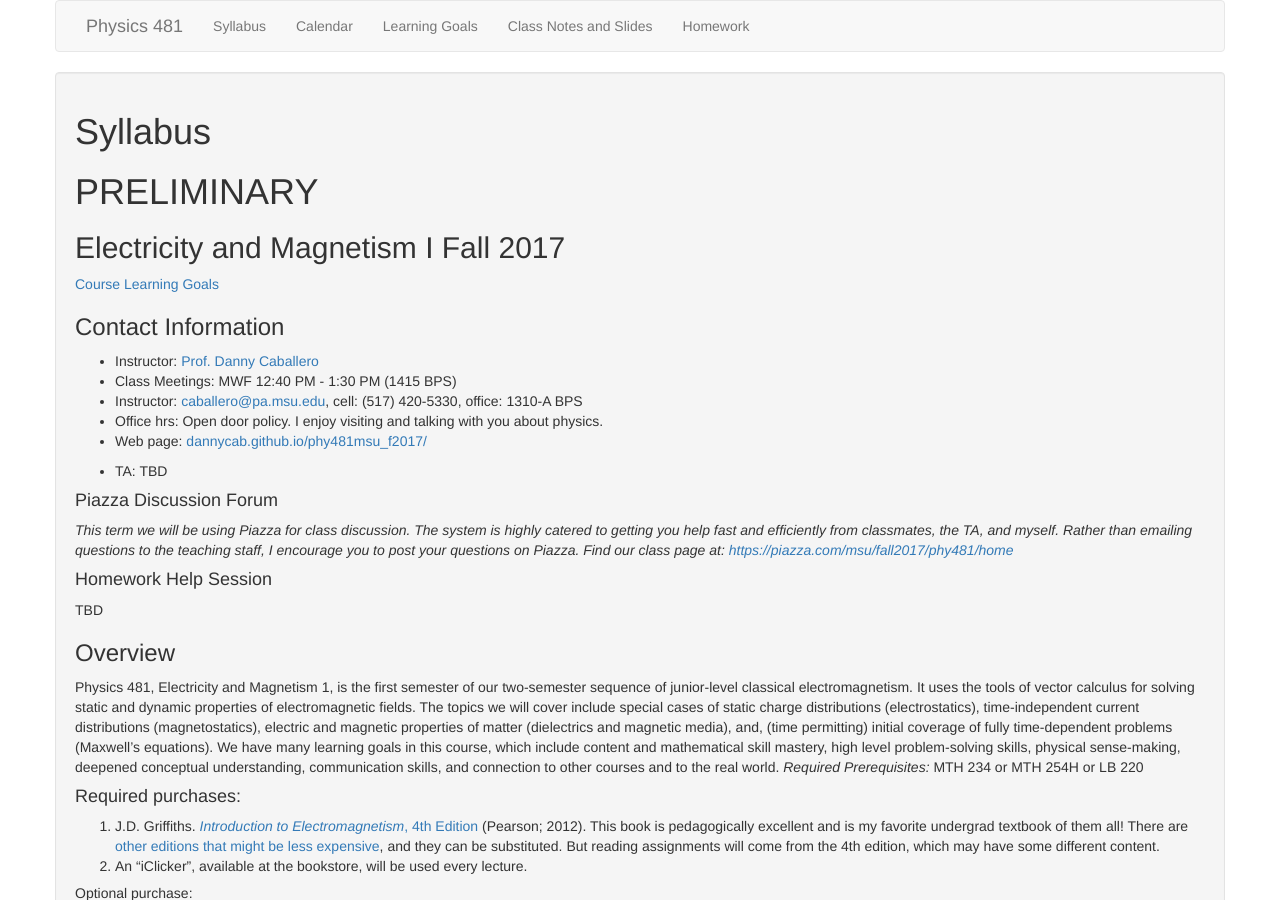
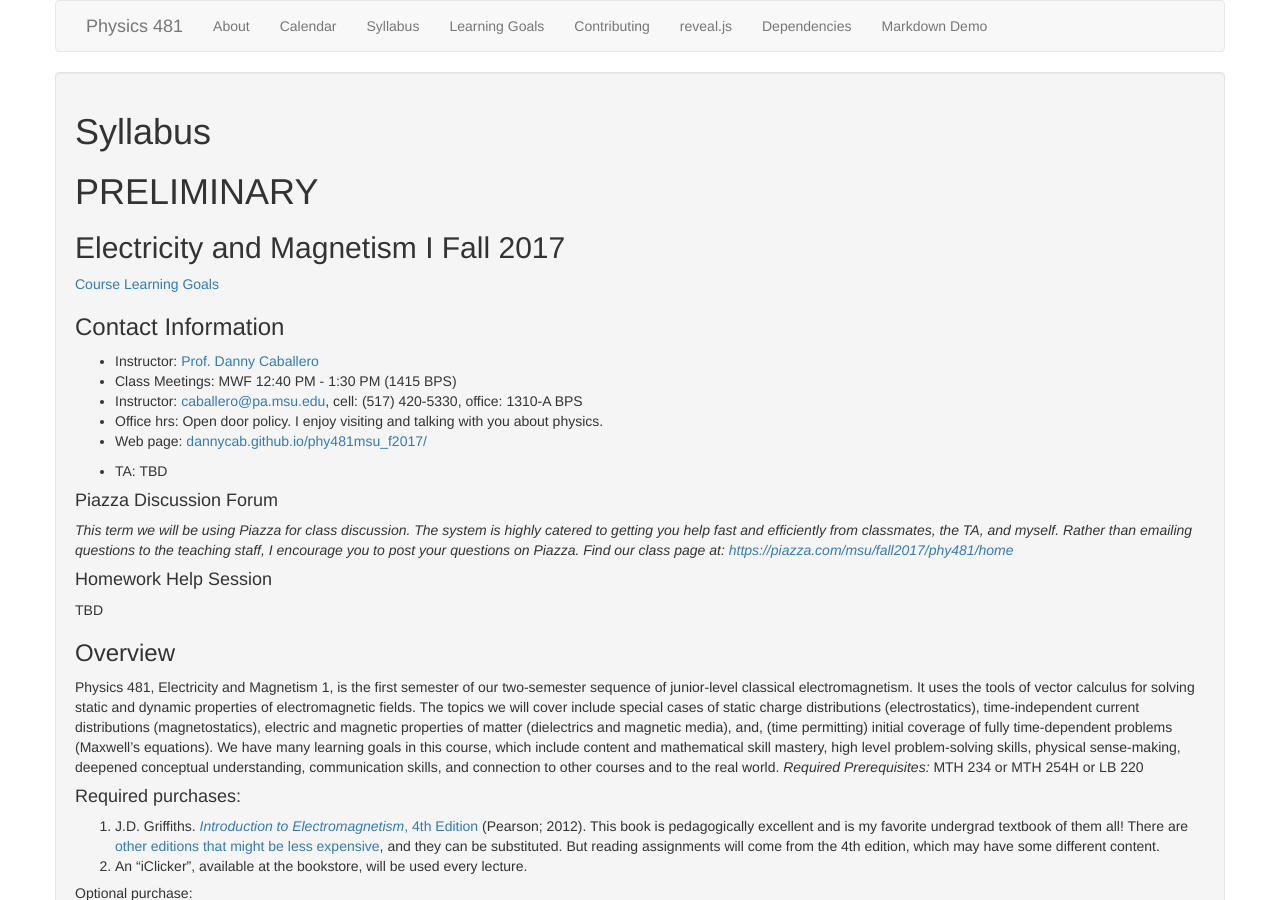
Before and after one commit to dannycab/phy481msu_f2017, a Jekyll site: the page built from index.md, in a window 1280 px wide and 900 px high. Built offline with Jekyll 4.4.1, drawn with Linux system fonts in a browser that asks for light colours.

Commit message:
updated with change to site.pages nav to test if bug disappeared

```diff
--- a/_includes/header.html
+++ b/_includes/header.html
@@ -5,16 +5,16 @@
     </div>
     <ul class="nav navbar-nav">
 
-    <li>  <a class="page-link" href="{{ site.baseurl }}/index.html">Syllabus</a></li>
+    <!--<li>  <a class="page-link" href="{{ site.baseurl }}/index.html">Syllabus</a></li>
       <li><a class="page-link" href="{{ site.baseurl }}/calendar.html">Calendar</a></li>
       <li><a class="page-link" href="{{ site.baseurl }}/learning_goals.html">Learning Goals</a></li>
       <li><a class="page-link" href="{{ site.baseurl }}/notes/index.html">Class Notes and Slides</a></li>
-    <li>  <a class="page-link" href="{{ site.baseurl }}/assignments/index.html">Homework</a></li>
-      <!-- {% for my_page in site.pages %}
+    <li>  <a class="page-link" href="{{ site.baseurl }}/assignments/index.html">Homework</a></li>-->
+      {% for my_page in site.pages %}
         {% if my_page.title %}
           <li><a href="{{ my_page.url | prepend: site.baseurl }}">{{ my_page.title }}</a></li>
       {% endif %}
-      {% endfor %} -->
+      {% endfor %}
     </ul>
   </div>
 </nav>
```
Also changed, not shown: 6 other files.
